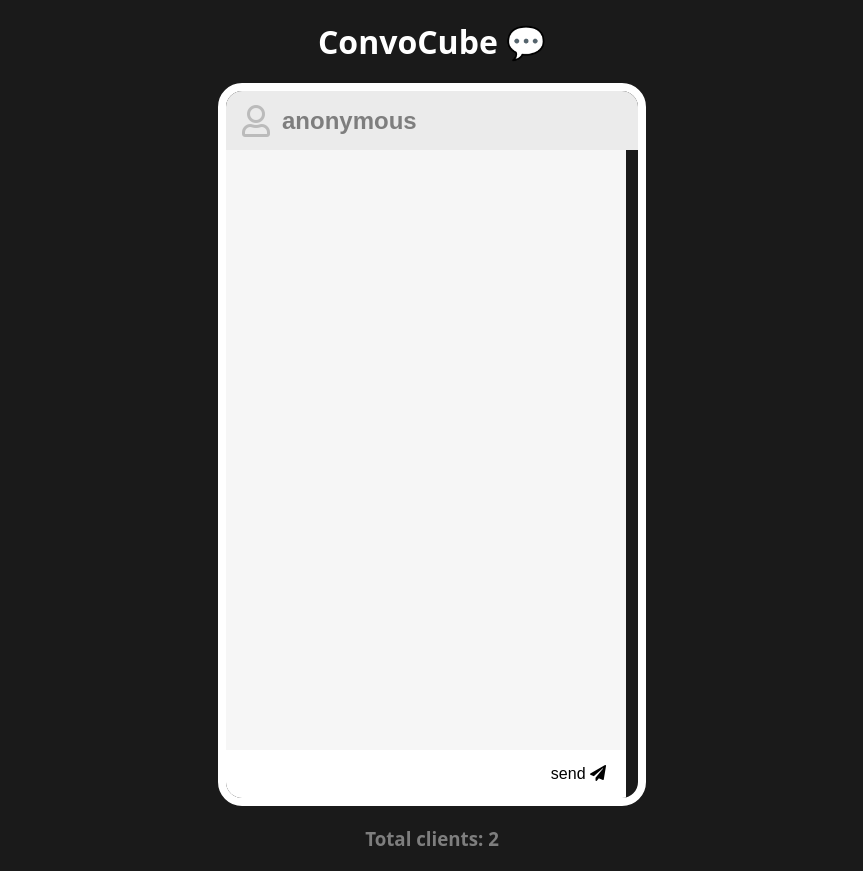
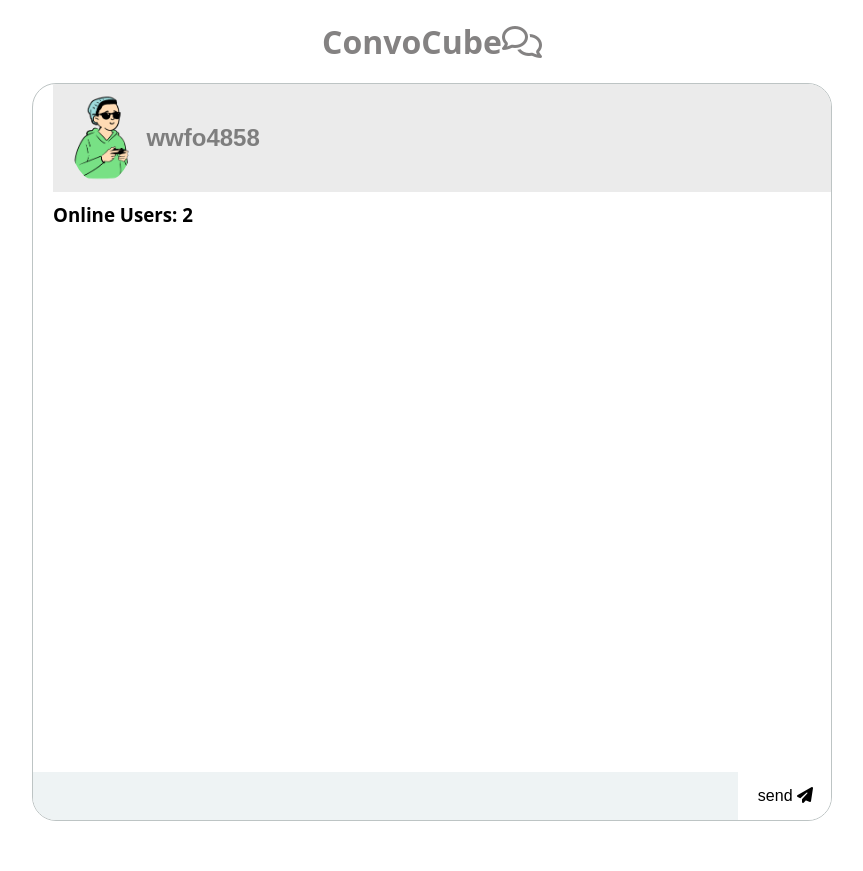
Before and after one commit to itsaman123/Socket.io-Chat-App, a website: page public/index.html in a window 1280 px wide. Shown: the whole page, without its empty margins (208-1071 px from the left). After the commit the page ends 821 px from the top, so only its background shows below. Drawn offline with nearby package versions, Linux system fonts and the light colour scheme; no server answers.

Commit message:
added username and user profile image

```diff
--- a/package.json
+++ b/package.json
@@ -1,5 +1,6 @@
 {
   "dependencies": {
+    "avatar-builder": "^1.0.2",
     "express": "^4.18.2",
     "socket.io": "^4.6.1"
   }
--- a/public/index.html
+++ b/public/index.html
@@ -9,14 +9,19 @@
       integrity="sha512-1PKOgIY59xJ8Co8+NE6FZ+LOAZKjy+KY8iq0G4B3CyeY6wYHN3yt9PW0XpSriVlkMXe40PTKnXrLnZ9+fkDaog=="
       crossorigin="anonymous"
     />
+    <link rel="stylesheet" href="https://cdnjs.cloudflare.com/ajax/libs/font-awesome/6.4.0/css/all.min.css" integrity="sha512-iecdLmaskl7CVkqkXNQ/ZH/XLlvWZOJyj7Yy7tcenmpD1ypASozpmT/E0iPtmFIB46ZmdtAc9eNBvH0H/ZpiBw==" crossorigin="anonymous" referrerpolicy="no-referrer" />
+
     <link rel="stylesheet" href="style.css" />
     <title>Chat-app</title>
   </head>
-  <body>
-    <h1 class="title">ConvoCube 💬</h1>
+ <body onload="generateRandomUsername()">
+    <h1 class="title">ConvoCube<i class="fa-regular fa-comments"></i></h1>
     <div class="main">
       <div class="name">
-        <span><i class="far fa-user"></i></span>
+        <!-- <span><i class="far fa-user"></i></span>
+         -->
+     <img id="random-image" src="" alt="Random Image">
+
         <input
           type="text"
           id="name-input"
@@ -25,26 +30,11 @@
           maxlength="20"
         />
       </div>
+      <h3 class="clients-total" id="client-total">Online Users: 2</h3>
+
 
       <ul class="message-container" id="message-container">
-        <!-- These li elements are only for reference, and therefore, they are commented out... -->
-        <!-- <li class="message-left">
-          <p class="message">
-            lorem impsun
-            <span>bluebird ● 26 July 10:40</span>
-          </p>
-        </li>
 
-        <li class="message-right">
-          <p class="message">
-            lorem impsun
-            <span>bluebird ● 26 July 10:40</span>
-          </p>
-        </li>
-
-        <li class="message-feedback">
-          <p class="feedback" id="feedback">✍️ killer is typing a message...</p>
-        </li> -->
       </ul>
 
       <form class="message-form" id="message-form">
@@ -54,13 +44,14 @@
           id="message-input"
           class="message-input"
         />
+
         <div class="v-divider"></div>
         <button type="submit" class="send-button">
           send <span><i class="fas fa-paper-plane"></i></span>
         </button>
       </form>
     </div>
-    <h3 class="clients-total" id="client-total">Total clients: 2</h3>
+
 
     <script src="/socket.io/socket.io.js"></script>
     <script
@@ -69,5 +60,41 @@
       crossorigin="anonymous"
     ></script>
     <script src="main.js"></script>
+    <script>
+      var images = [
+  "./img/1 (1).png",
+  "./img/1 (2).png",
+  "./img/1 (3).png",
+  "./img/1 (4).png",
+  "./img/1 (5).png"
+
+];
+
+function getRandomImage() {
+  var randomIndex = Math.floor(Math.random() * images.length);
+  return images[randomIndex];
+}
+
+window.addEventListener("load", function() {
+  var img = document.getElementById("random-image");
+  img.src = getRandomImage();
+});
+
+
+function generateRandomUsername() {
+  var letters = "abcdefghijklmnopqrstuvwxyz";
+  var numbers = "0123456789";
+  var username = "";
+  for (var i = 0; i < 8; i++) {
+    if (i < 4) {
+      username += letters.charAt(Math.floor(Math.random() * letters.length));
+    } else {
+      username += numbers.charAt(Math.floor(Math.random() * numbers.length));
+    }
+  }
+  document.getElementById("name-input").name = username;
+  document.getElementById("name-input").value = username;
+}
+    </script>
   </body>
 </html>
--- a/public/main.js
+++ b/public/main.js
@@ -15,7 +15,7 @@ messageForm.addEventListener('submit', (e) => {
 })
 
 socket.on('clients-total', (data) => {
-  clientsTotal.innerText = `Total Clients: ${data}`
+  clientsTotal.innerText = `Online Users: ${data}`
 })
 
 function sendMessage() {
@@ -58,13 +58,13 @@ function scrollToBottom() {
 
 messageInput.addEventListener('focus', (e) => {
   socket.emit('feedback', {
-    feedback: `✍️ ${nameInput.value} is typing a message`,
+    feedback: ` ${nameInput.value} is typing`,
   })
 })
 
 messageInput.addEventListener('keypress', (e) => {
   socket.emit('feedback', {
-    feedback: `✍️ ${nameInput.value} is typing a message`,
+    feedback: `${nameInput.value} is typing`,
   })
 })
 messageInput.addEventListener('blur', (e) => {
--- a/public/style.css
+++ b/public/style.css
@@ -1,11 +1,11 @@
-*{
+* {
   margin: 0;
   padding: 0;
   box-sizing: border-box;
   scroll-behavior: smooth;
 }
 
-body{
+body {
   font-family: 'Balsamiq Sans', cursive;
   font-family: 'Hubballi', cursive;
   font-family: 'Open Sans', sans-serif;
@@ -15,16 +15,23 @@ body{
     justify-content: center; */
   display: grid;
   place-items: center;
-    background-color: #1A1A1A;
-    color: white;
+  background-color: #ffffff;
+  color: rgb(132, 130, 130);
 }
-.title{
+.title {
   margin: 20px 0;
 }
-.main{
-    border: 8px solid white;
+.main {
+  border: 1px solid rgb(189, 196, 196);
   border-radius: 24px;
   overflow: hidden;
+  width: 800px;
+}
+#random-image{
+  height: 90px;
+  /* border: 1px solid black; */
+  border-radius: 50%;
+  margin: 1px 1px 1px 1px;
 }
 .name {
   display: flex;
@@ -33,6 +40,7 @@ body{
   padding: 8px 16px;
   color: #7e7e7e;
   background-color: #ebebeb;
+  margin-left: 20px;
 }
 
 .name > span {
@@ -53,9 +61,9 @@ body{
 .message-container {
   display: flex;
   flex-direction: column;
-    background-color: #f6f6f6;
-    width: 400px;
-    height: 600px;
+  background-color: #ffffff;
+  width: 800px;
+  height: 535px;
   overflow-y: scroll;
   overflow-x: hidden;
 }
@@ -71,50 +79,53 @@ body{
 }
 
 .message-left {
+  width: 400px;
   border-radius: 20px 20px 20px 0px;
   align-self: flex-start;
-    background-color: #fff;
-    color: #1A1A1A;
+  background-color: #4e6669;
+  color: #ffffff;
   box-shadow: -2px 2px 4px #dcdcdc;
 }
 
 .message-right {
+    width: 370px;
     border-radius: 20px 20px 0px 20px;
     align-self: flex-end;
-    background-color: #2d2d2d;
+    background-color: #0096fe;
     box-shadow: 2px 2px 4px #dcdcdc;
     color: #f6f6f6;
 }
 
-  .message-left >p >span, .message-right >p >span{
+.message-left > p > span,
+.message-right > p > span {
   display: block;
   font-style: italic;
   font-size: 12px;
   margin-top: 4px;
 }
 
-  .feedback{
+.feedback {
   font-style: italic;
-    color: #1A1A1A;
+  color: #1a1a1a;
   font-size: 14px;
   padding: 0 16px 16px 16px;
   text-align: center;
 }
-  .message-form{
+.message-form {
   display: flex;
   justify-content: space-between;
-    width: 400px;
+  width: 800px;
 }
-  .message-input{
+.message-input {
   flex-grow: 1;
   height: 48px;
   font-size: 16px;
   border: none;
   outline: none;
   padding: 0 12px;
-    background-color: #fff;
+  background-color: #eef3f4;
 }
-  .send-button{
+.send-button {
   height: 48px;
   font-size: 16px;
   border: none;
@@ -123,13 +134,22 @@ body{
   background-color: #fff;
   cursor: pointer;
 }
-  .v-divider{
+.v-divider {
   height: 48px;
   width: 1x;
   background-color: #000000;
+}
+.clients-total {
+  margin: 10px 0;
+  margin-left: 20px;
+  color: #000000;
+  background-color: white;
+  /* height: 90px; */
+}
 
+@media screen and(max-width:667px) {
+  .message-container {
+    width: 200px;
+    height: 400px;
   }
-  .clients-total{
-    margin: 20px 0;
-    color: #7e7e7e;
 }
```
Also changed, not shown: README.md, public/img/1 (1).png (added), public/img/1 (2).png (added), public/img/1 (3).png (added), public/img/1 (4).png (added), public/img/1 (5).png (added), public/img/1 (6).png (added), public/img/1 (7).png (added), public/img/1 (8).png (added), public/img/1 (9).png (added), 1 other file. Lines whose indentation alone changed are shown as unchanged.
